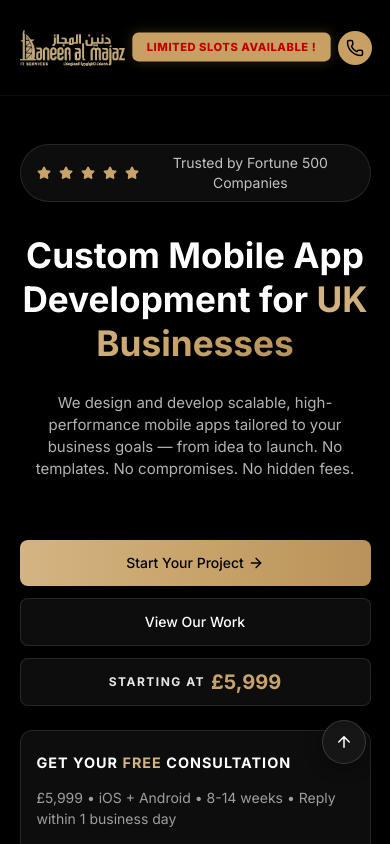
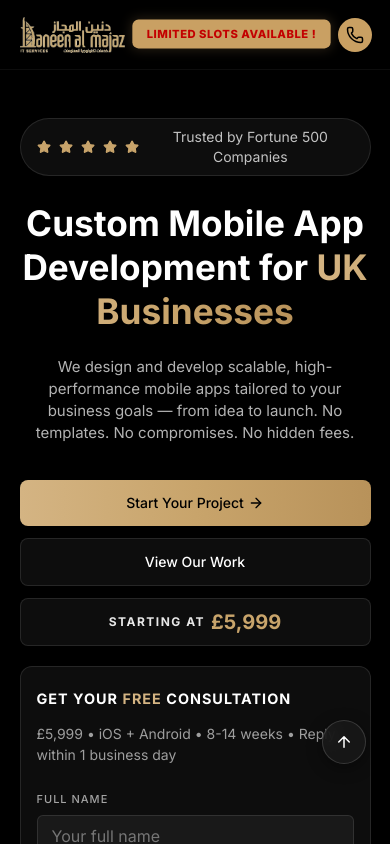
Before and after one commit to faheemnazir/landingpagedan, a React (Vite) app: page / in a window 390 px wide. Shown: the top 844 px of the page. Built offline with nearby package versions, Linux system fonts and the light colour scheme.

Commit message:
style(mobile): reduce vertical spacing in hero and enable swipe-to-scroll in tech stack

```diff
--- a/src/components/Hero.css
+++ b/src/components/Hero.css
@@ -398,7 +398,7 @@
 
   .hero-badge {
     padding: 8px 16px;
-    margin-bottom: 16px;
+    margin-bottom: 10px;
     margin-left: auto;
     margin-right: auto;
   }
@@ -411,8 +411,8 @@
   .hero-subtitle {
     font-size: 18px;
     line-height: 28px;
-    margin-top: 12px;
-    margin-bottom: 24px;
+    margin-top: 8px;
+    margin-bottom: 12px;
     max-width: 100%;
   }
 
@@ -431,9 +431,9 @@
 
 @media (max-width: 768px) {
   .hero {
-    padding-top: 64px;
+    padding-top: 20px;
     padding-bottom: 32px;
-    gap: 32px;
+    gap: 24px;
   }
 
   .hero-title {
@@ -449,6 +449,7 @@
     align-items: center;
     gap: 12px;
     width: 100%;
+    margin-top: 8px;
   }
 
   .btn-start, .btn-view {
@@ -467,8 +468,8 @@
   .hero-subtitle {
     font-size: 16px;
     line-height: 24px;
-    margin-top: 12px;
-    margin-bottom: 24px;
+    margin-top: 8px;
+    margin-bottom: 12px;
   }
 
   .hero-form-card {
@@ -499,9 +500,9 @@
 
 @media (max-width: 480px) {
   .hero {
-    padding-top: 24px;
+    padding-top: 16px;
     padding-bottom: 24px;
-    gap: 24px;
+    gap: 20px;
   }
 
   .hero-form-card {
--- a/src/components/Navbar.css
+++ b/src/components/Navbar.css
@@ -214,6 +214,10 @@
 }
 
 @media (max-width: 768px) {
+  .navbar {
+    height: 70px;
+  }
+
   .floating-consult-btn {
     display: none;
     position: fixed;
--- a/src/components/TechStack.css
+++ b/src/components/TechStack.css
@@ -199,6 +199,7 @@
     padding-top: 16px;
     padding-bottom: 24px;
     margin-top: -16px;
+    -webkit-overflow-scrolling: touch;
   }
 
   .tech-cards-wrapper::-webkit-scrollbar {
@@ -206,6 +207,7 @@
   }
 
   .tech-cards-row {
+    width: max-content;
     padding-left: 4px;
     padding-right: 4px;
   }
```
